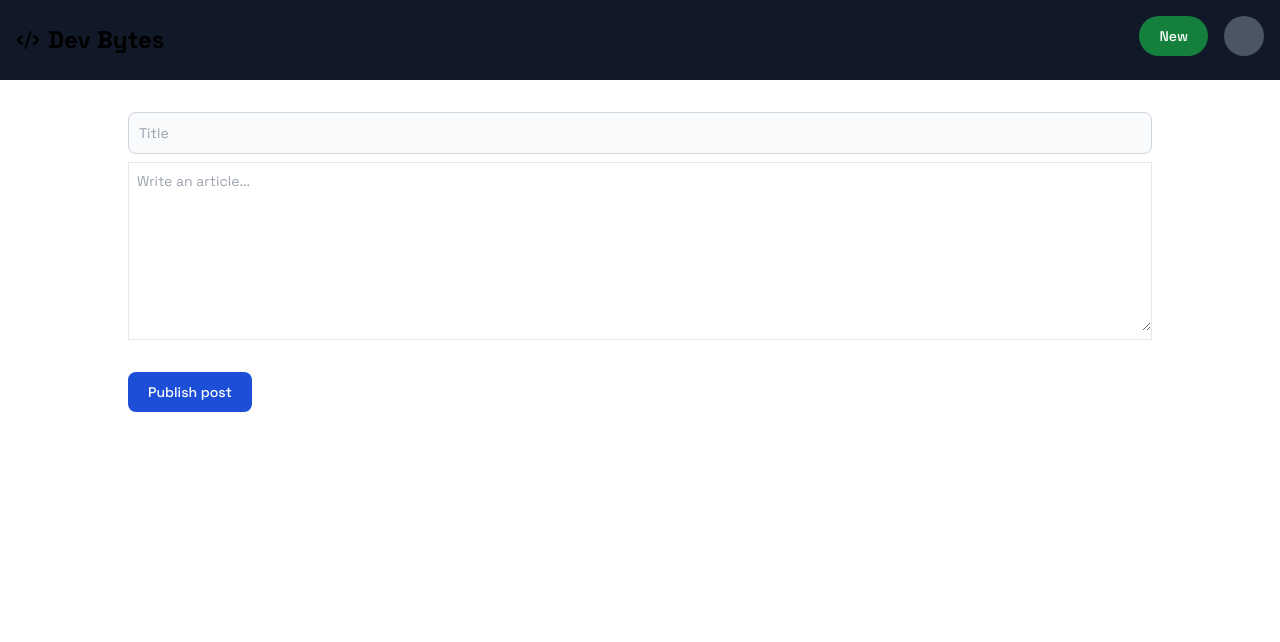
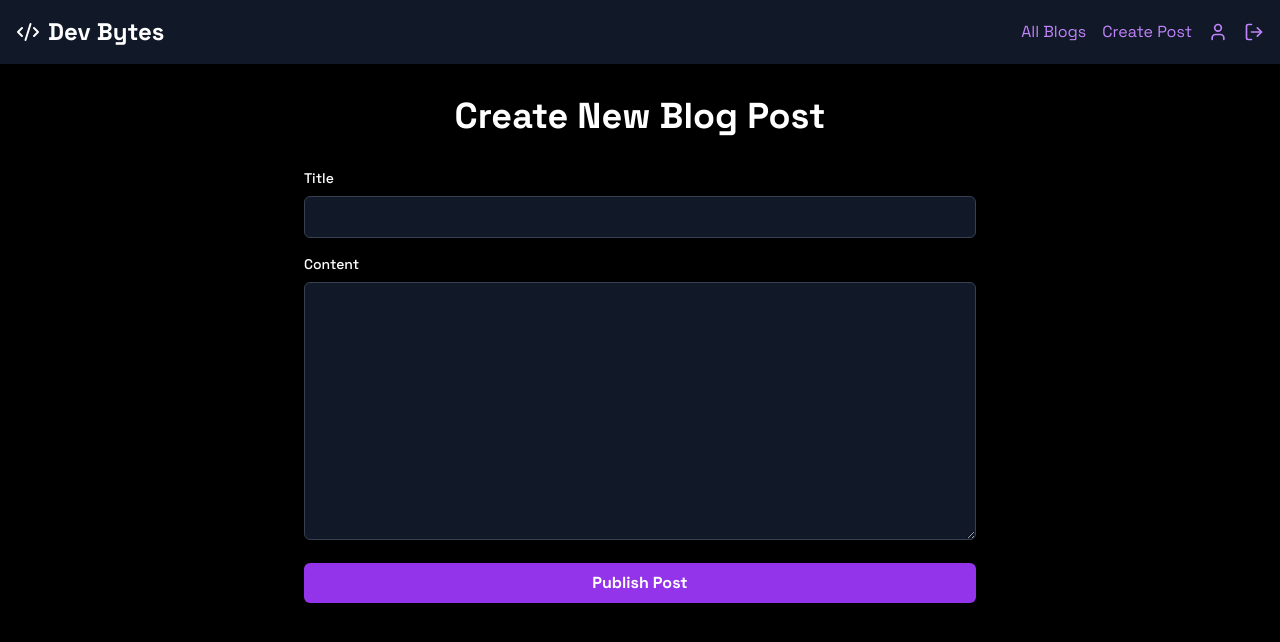
Before and after one commit to shivatme/project-blog, a React (Vite) app in the folder frontend/: page /publish in a window 1280 px wide. Shown: the top 642 px of the page. Built offline with nearby package versions, Linux system fonts and the light colour scheme; sample sign-in values are in the browser's storage.

Commit message:
Redesigned footer and navbar.

```diff
--- a/frontend/src/components/Appbar.tsx
+++ b/frontend/src/components/Appbar.tsx
@@ -1,33 +1,47 @@
-import { CodeXml } from "lucide-react";
-import { Avatar } from "./BlogCard";
+import { CodeXml, LogOut, User } from "lucide-react";
+
 import { Link } from "react-router";
+import { useAuth } from "../auth/AuthContext";
 
 export const Appbar = () => {
-  const token = localStorage.getItem("token");
+  const auth = useAuth();
   return (
     <header className="bg-gray-900 py-4">
       <div className="container mx-auto px-4 flex justify-between items-center">
         <Link
-          to={token ? "/blogs" : "/"}
-          className="text-2xl font-bold flex items-center"
+          to="/"
+          className="text-2xl font-bold flex items-center text-white"
         >
           <CodeXml className="mr-2" /> Dev Bytes
         </Link>
-        <nav>
-          {token ? (
-            <div>
-              <Link to={`/publish`}>
-                <button
-                  type="button"
-                  className="mr-4 text-white bg-green-700 hover:bg-green-800 focus:outline-none focus:ring-4 focus:ring-green-300 font-medium rounded-full text-sm px-5 py-2.5 text-center me-2 mb-2 "
-                >
-                  New
-                </button>
+        <nav className="flex items-center">
+          <Link
+            to="/blogs"
+            className="text-purple-400 hover:text-purple-300 mr-4"
+          >
+            All Blogs
+          </Link>
+          {auth?.token ? (
+            <>
+              <Link
+                to="/publish"
+                className="text-purple-400 hover:text-purple-300 mr-4"
+              >
+                Create Post
               </Link>
-              <Link to={"/profile"}>
-                <Avatar size={"big"} name="Test" />
+              <Link
+                to="/profile"
+                className="text-purple-400 hover:text-purple-300 mr-4"
+              >
+                <User size={20} />
               </Link>
-            </div>
+              <button
+                onClick={auth?.logOut}
+                className="text-purple-400 hover:text-purple-300"
+              >
+                <LogOut size={20} />
+              </button>
+            </>
           ) : (
             <Link
               to="/signin"
--- a/frontend/src/components/Footer.tsx
+++ b/frontend/src/components/Footer.tsx
@@ -31,7 +31,7 @@ export default function Footer() {
         </div>
       </div>
       <div className="mt-8 text-center text-gray-500">
-        © 2025 FutureDev Blog. All rights reserved.
+        © 2025 Dev Bytes Blog. All rights reserved.
       </div>
     </footer>
   );
--- a/frontend/src/pages/Publish.tsx
+++ b/frontend/src/pages/Publish.tsx
@@ -1,73 +1,62 @@
 import { Appbar } from "../components/Appbar";
 
 import { useNavigate } from "react-router";
-import { ChangeEvent, useState } from "react";
+import { useState } from "react";
 import { createBlog } from "../services/blogService";
 
 export const Publish = () => {
   const [title, setTitle] = useState("");
-  const [description, setDescription] = useState("");
+  const [content, setContent] = useState("");
   const navigate = useNavigate();
 
-  async function handleSubmit(title: string, description: string) {
-    const response = await createBlog(title, description);
+  async function handleSubmit(e: React.FormEvent) {
+    e.preventDefault();
+    const response = await createBlog(title, content);
     navigate(`/blog/${response.id}`);
   }
 
   return (
-    <div>
+    <div className="min-h-screen bg-black text-white">
       <Appbar />
-      <div className="flex justify-center w-full pt-8">
-        <div className="max-w-screen-lg w-full">
-          <input
-            onChange={(e) => {
-              setTitle(e.target.value);
-            }}
-            type="text"
-            className="w-full bg-gray-50 border border-gray-300 text-gray-900 text-sm rounded-lg focus:ring-blue-500 focus:border-blue-500 block  p-2.5"
-            placeholder="Title"
-          />
-
-          <TextEditor
-            onChange={(e) => {
-              setDescription(e.target.value);
-            }}
-          />
+      <main className="container mx-auto px-4 py-8">
+        <h1 className="text-4xl font-bold mb-8 text-center">
+          Create New Blog Post
+        </h1>
+        <form onSubmit={handleSubmit} className="max-w-2xl mx-auto">
+          <div className="mb-4">
+            <label htmlFor="title" className="block text-sm font-medium mb-2">
+              Title
+            </label>
+            <input
+              type="text"
+              id="title"
+              value={title}
+              onChange={(e) => setTitle(e.target.value)}
+              className="w-full px-3 py-2 bg-gray-900 border border-gray-700 rounded-md focus:outline-none focus:ring-2 focus:ring-purple-500"
+              required
+            />
+          </div>
+          <div className="mb-4">
+            <label htmlFor="content" className="block text-sm font-medium mb-2">
+              Content
+            </label>
+            <textarea
+              id="content"
+              value={content}
+              onChange={(e) => setContent(e.target.value)}
+              rows={10}
+              className="w-full px-3 py-2 bg-gray-900 border border-gray-700 rounded-md focus:outline-none focus:ring-2 focus:ring-purple-500"
+              required
+            ></textarea>
+          </div>
           <button
-            onClick={() => handleSubmit(title, description)}
             type="submit"
-            className="mt-4 inline-flex items-center px-5 py-2.5 text-sm font-medium text-center text-white bg-blue-700 rounded-lg focus:ring-4 focus:ring-blue-200 dark:focus:ring-blue-900 hover:bg-blue-800"
+            className="w-full bg-purple-600 hover:bg-purple-700 text-white font-bold py-2 px-4 rounded-md transition duration-300 ease-in-out transform hover:scale-105"
           >
-            Publish post
+            Publish Post
           </button>
-        </div>
-      </div>
+        </form>
+      </main>
     </div>
   );
 };
-
-function TextEditor({
-  onChange,
-}: {
-  onChange: (e: ChangeEvent<HTMLTextAreaElement>) => void;
-}) {
-  return (
-    <div className="mt-2">
-      <div className="w-full mb-4 ">
-        <div className="flex items-center justify-between border">
-          <div className="my-2 bg-white rounded-b-lg w-full">
-            <label className="sr-only">Publish post</label>
-            <textarea
-              onChange={onChange}
-              id="editor"
-              rows={8}
-              className="focus:outline-none block w-full px-0 text-sm text-gray-800 bg-white border-0 pl-2"
-              placeholder="Write an article..."
-              required
-            />
-          </div>
-        </div>
-      </div>
-    </div>
-  );
-}
```
